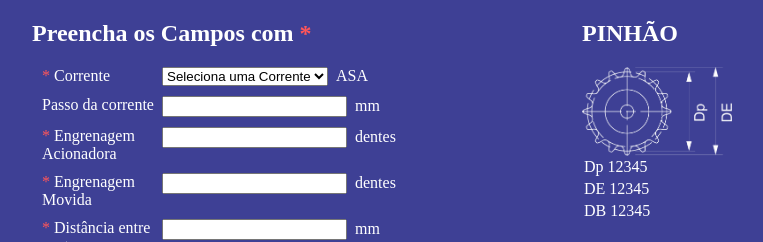
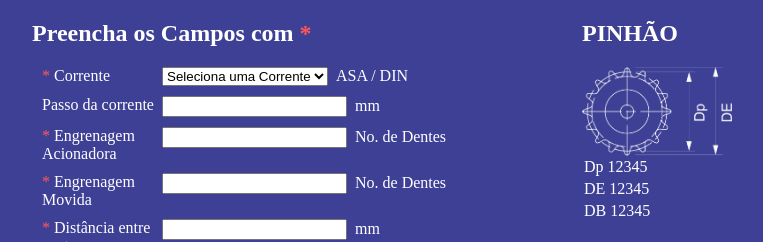
Before and after one commit to PedroOberto/-Calculadora-de-roda-dentada-e-comprimento-da-corrente, a plain HTML site: page index.html in a window 1280 px wide. Shown: the top 242 px of the page, without its empty margins (258-1021 px from the left). Drawn offline with Linux system fonts and the light colour scheme.

Commit message:
Alteração de Legendas

```diff
--- a/index.html
+++ b/index.html
@@ -67,7 +67,7 @@
 						<option value="63.5">200</option>
 						<option value="76.2">240</option>
 					</select>
-					<span>ASA</span>
+					<span>ASA / DIN</span>
 				</div>
 			</div>
 
@@ -84,7 +84,7 @@
 				<div>
 					<input type="text" id="eng1" name="eng1" value=""
 					onKeyUp="calcular(this.form,form.passo.value,form.eng1.value,form.eng2.value, form.centroAcentro.value)">
-				<span>dentes</span>
+				<span>No. de Dentes</span>
 				</div>
 			</div>
 
@@ -93,7 +93,7 @@
 				<div>
 					<input type="text" id="eng2" name="eng2" value=""
 					onKeyUp="calcular(this.form,form.passo.value,form.eng1.value,form.eng2.value, form.centroAcentro.value)">
-				<span>dentes</span>
+				<span>No. de Dentes</span>
 				</div>
 			</div>
 
```
